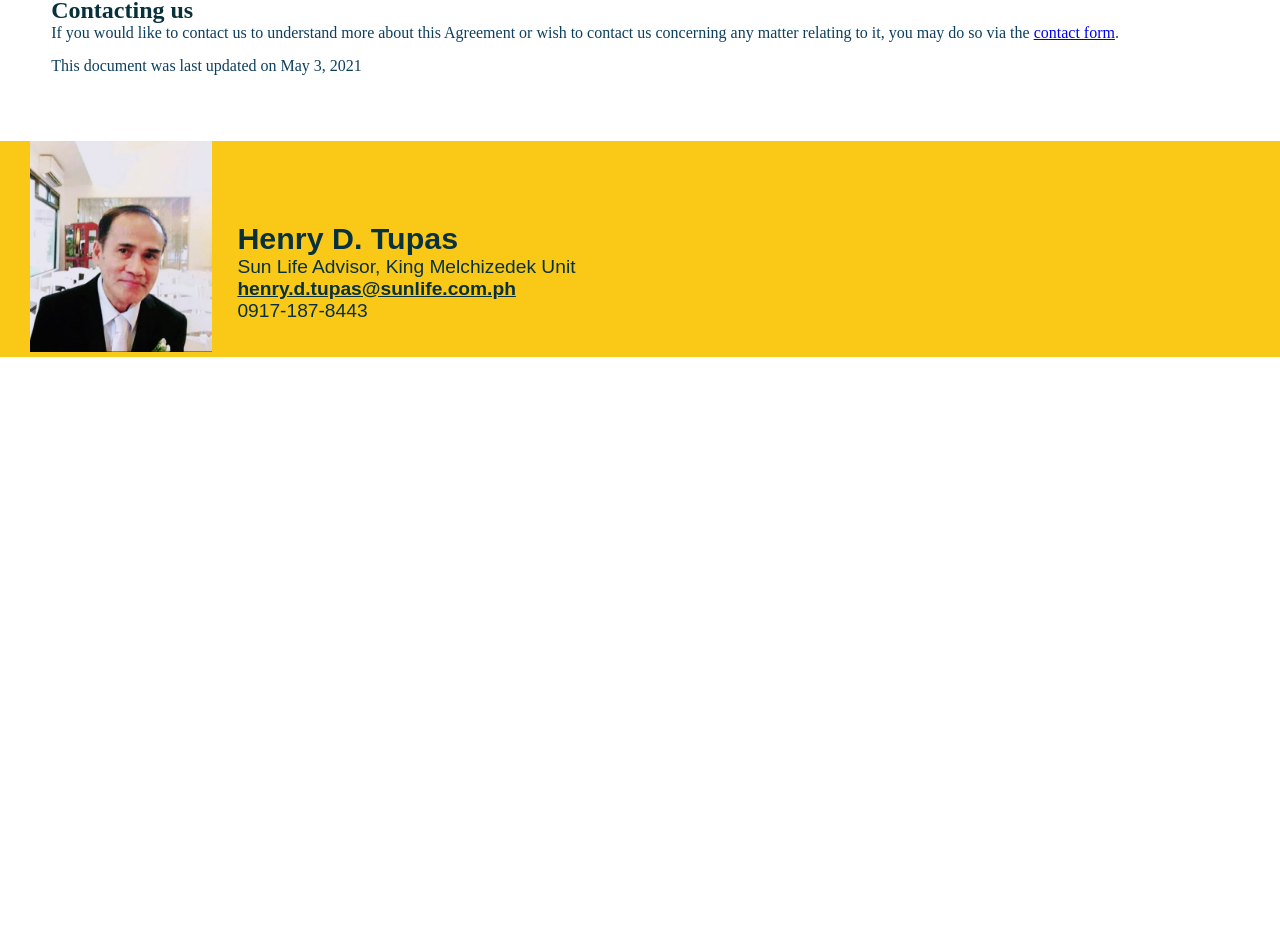
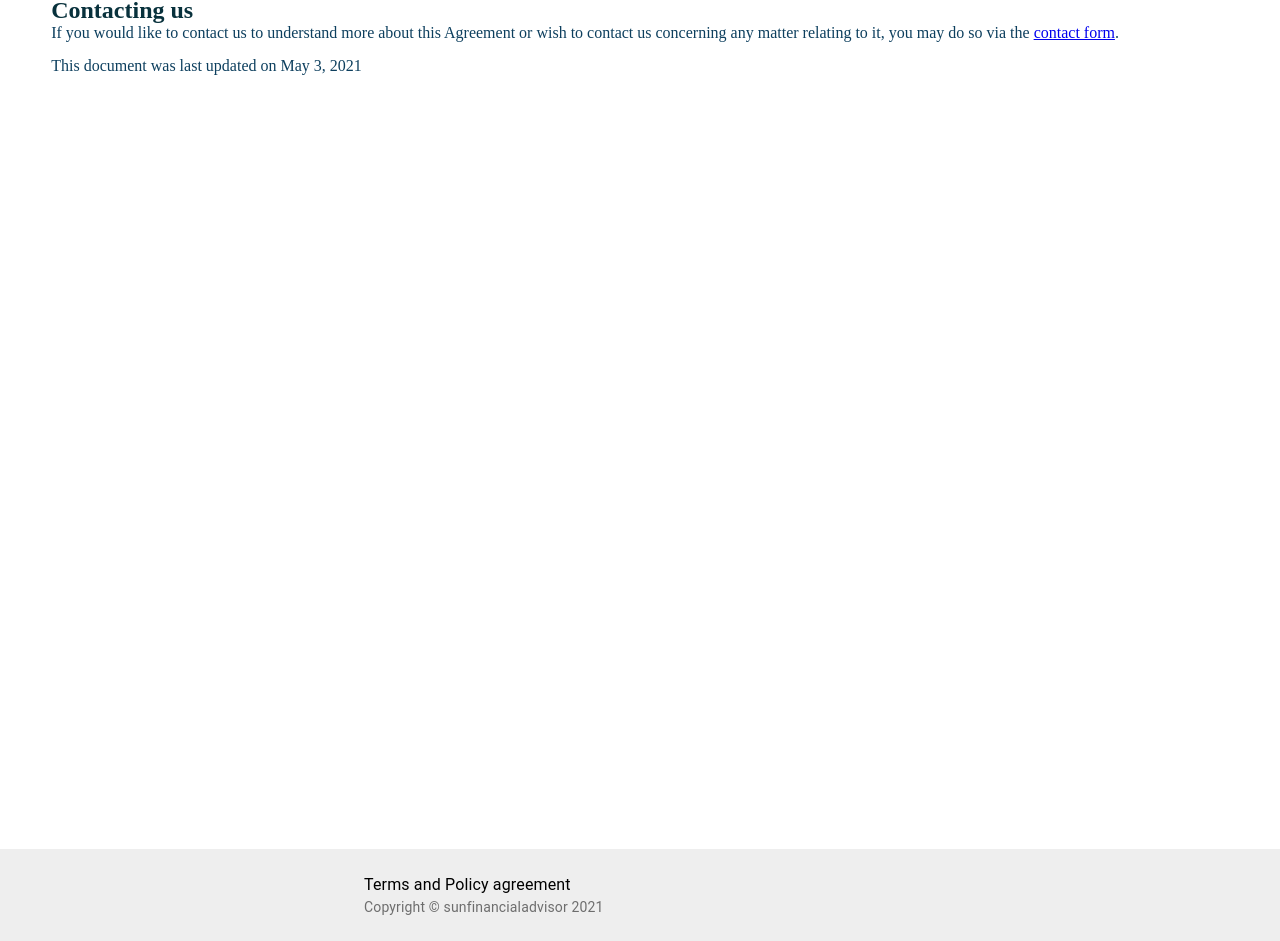
Before and after one commit to rafael-29/advisorforlife, a React (Create React App) app: page /termscon in a window 1280 px wide. Shown: the part 784-1725 px from the top of the page. Before the commit the page ends 1141 px from the top, so only its background shows below. Built offline with nearby package versions, Linux system fonts and the light colour scheme; a web font is replaced by a local one.

Commit message:
adding terms con

```diff
--- a/src/App.js
+++ b/src/App.js
@@ -18,7 +18,7 @@ import AddArticles from './components/AddArticles';
 import Articles from './components/Articles';
 import Privacy from './components/Privacy';
 import Terms from './components/Terms'
-import FooterDown from './components/Footer'
+import FooterDown from './components/FooterDown'
 
 
 const App = () => {
--- a/src/components/Contact.js
+++ b/src/components/Contact.js
@@ -1,7 +1,7 @@
 import React, {useState} from 'react';
 import axios from 'axios';
 import {Link} from 'react-router-dom';
-import {Checkbox, FormControlLabel} from '@material-ui/core'
+import {Checkbox, FormControlLabel, Typography} from '@material-ui/core'
 
 
 
@@ -77,9 +77,15 @@ return(
             className="cform-inp-m" />
         </div>
 
-        <FormControlLabel checked={accept} label={`I have read and accept ${(<Link to="/termscon">Terms</Link>)} and ${(<Link to="/privacy">Privacy Policy</Link>)}`}
-        control={<Checkbox />}
-        onChange={() => setAccept(!accept)} />
+        <div style={{
+            width: '100%',
+            display: 'flex',
+            justifyContent: 'flex-start',
+            alignItems: 'center'
+        }}>
+        <Checkbox checked={accept} onChange={() => setAccept(!accept)} />
+        <Typography variant="h6">I have read and accept <Link to="/termscon">Terms</Link>and <Link to="/privacy"> Policy</Link></Typography>
+        </div>
 
         <button className="cform-btn">SEND</button>
     </form>
--- a/src/components/FooterDown.js
+++ b/src/components/FooterDown.js
@@ -41,7 +41,7 @@ export default function StickyFooter() {
     <div className={classes.root}>
       <footer className={classes.footer}>
         <Container maxWidth="sm">
-          <Typography variant="body1">My sticky footer can be found here.</Typography>
+          <Typography variant="body1"><a className="termspol-a" href="/termscon">Terms</a> and <a className="termspol-a" href="/policy">Policy</a> agreement</Typography>
           <Copyright />
         </Container>
       </footer>
--- a/src/styles/styles.css
+++ b/src/styles/styles.css
@@ -2310,4 +2310,9 @@ footer {
             align-items: center;
   }
 }
+
+.termspol-a {
+  text-decoration: none;
+  color: black;
+}
 /*# sourceMappingURL=styles.css.map */
--- a/src/styles/styles.scss
+++ b/src/styles/styles.scss
@@ -1714,3 +1714,10 @@ padding: 120px 30px;
 
 
 }
+
+//footer of terms policy
+.termspol-a{
+text-decoration: none;
+color: black;
+
+}
```
Also changed, not shown: 1 other file (tests, documents, lock files or other folders).
